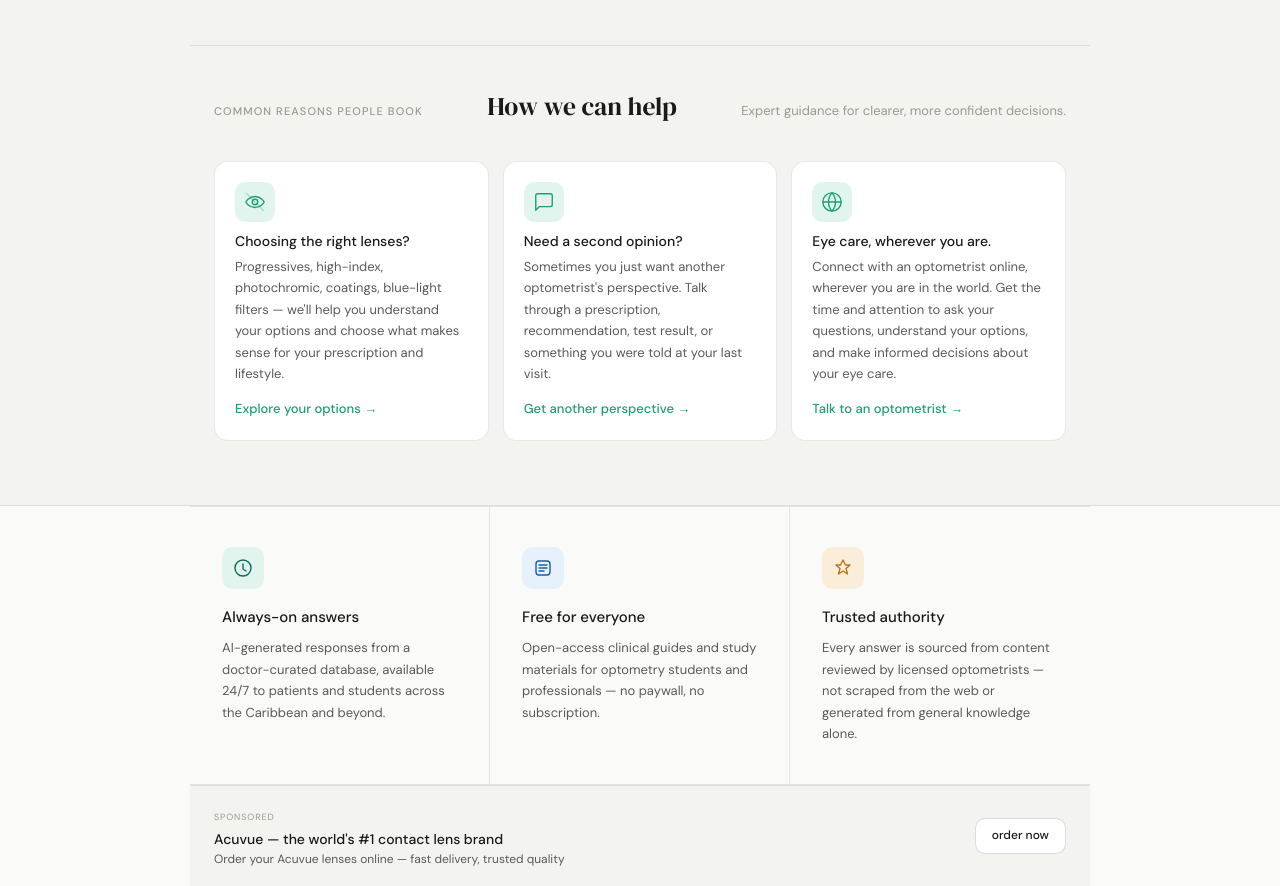
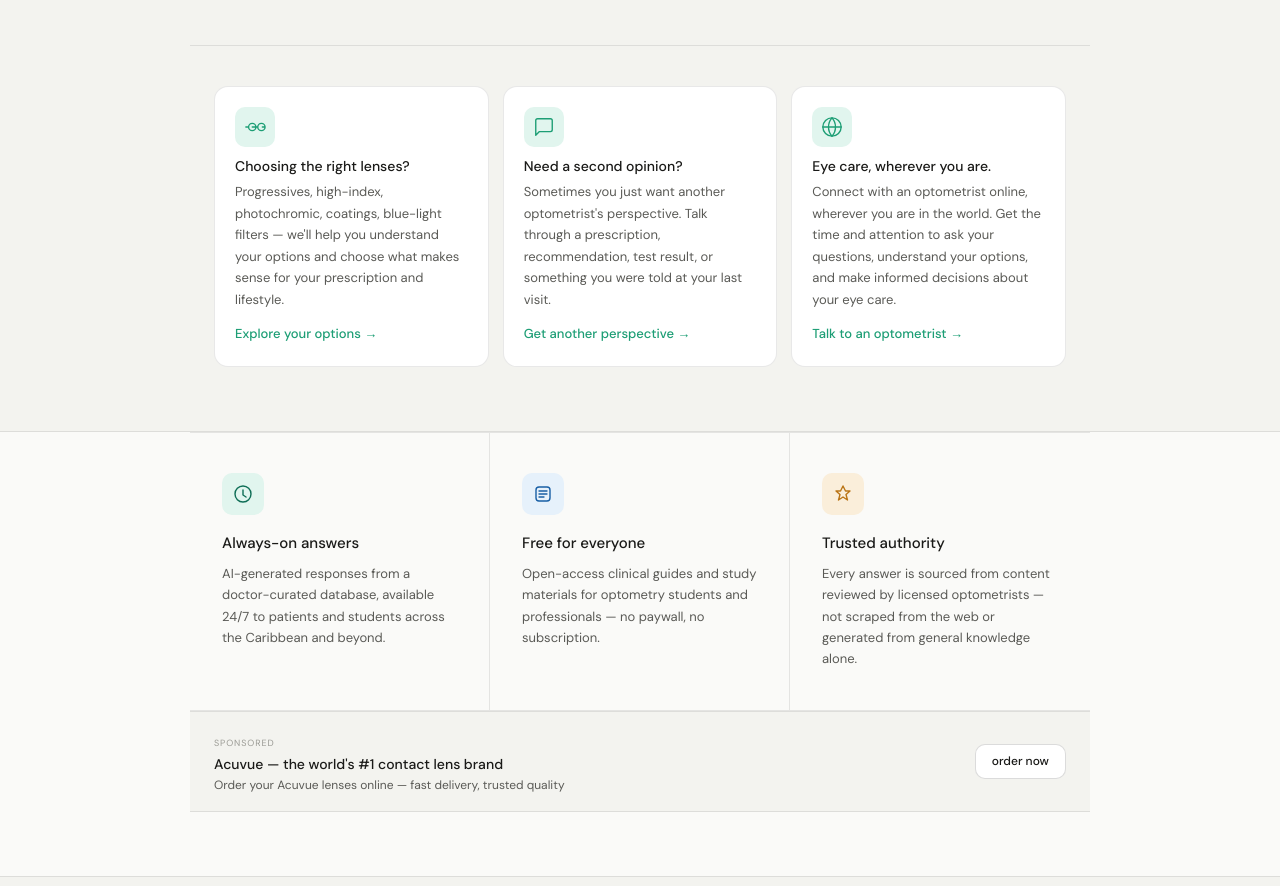
Before and after one commit to bevorey/askanoptom, a website: page frontend/index.html in a window 1280 px wide. Shown: the part 1697-2583 px from the top of the page. Drawn offline with Linux system fonts and the light colour scheme.

Commit message:
some changes

```diff
--- a/frontend/index.html
+++ b/frontend/index.html
@@ -223,15 +223,10 @@
 
     <!-- HOW WE CAN HELP -->
     <div class="consult-reasons">
-      <div class="consult-reasons-header">
-        <div class="section-label">common reasons people book</div>
-        <h3 class="consult-reasons-title">How we can help</h3>
-        <p class="consult-reasons-sub">Expert guidance for clearer, more confident decisions.</p>
-      </div>
       <div class="consult-reasons-grid">
         <div class="reason-card">
           <div class="reason-icon">
-            <svg width="22" height="22" viewBox="0 0 24 24" fill="none" stroke="currentColor" stroke-width="1.5" stroke-linecap="round" stroke-linejoin="round"><path d="M2 12s3-6 10-6 10 6 10 6-3 6-10 6-10-6-10-6z"/><circle cx="12" cy="12" r="3"/><path d="M3 3l18 18" opacity="0.3"/></svg>
+            <svg width="22" height="22" viewBox="0 0 24 24" fill="none" stroke="currentColor" stroke-width="1.5" stroke-linecap="round" stroke-linejoin="round"><path d="M2 12h2m16 0h2M5 12a4 4 0 0 0 4 4 4 4 0 0 0 4-4 4 4 0 0 0-4-4 4 4 0 0 0-4 4zm10 0a4 4 0 0 0 4 4 4 4 0 0 0 0-8 4 4 0 0 0-4 4zm-6 0h6"/></svg>
           </div>
           <h4 class="reason-title">Choosing the right lenses?</h4>
           <p class="reason-body">Progressives, high-index, photochromic, coatings, blue-light filters — we'll help you understand your options and choose what makes sense for your prescription and lifestyle.</p>
```
